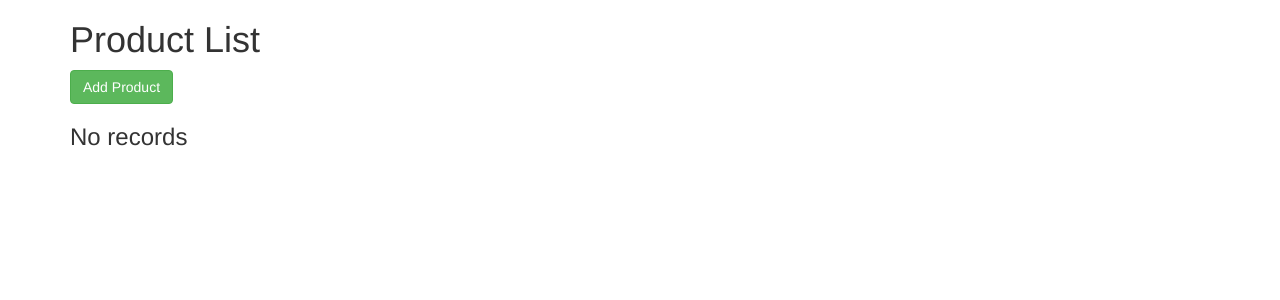
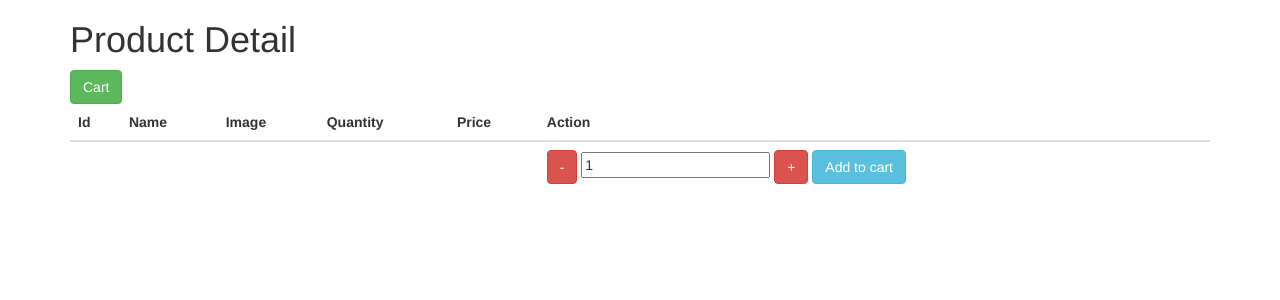
Before and after one commit to huongvu03/triumph_php, a PHP site: page /productDetail.php in a window 1280 px wide. Shown: the top 300 px of the page. Run offline with PHP 8.4, Linux system fonts and the light colour scheme; data that the repository does not hold is empty.

Commit message:
phan Huong

```diff
--- a/php/user/productDetail.php
+++ b/php/user/productDetail.php
@@ -1,17 +1,21 @@
 <?php
-    session_start();
+    if(isset($_GET["proId"])){
+        $proId= $_GET["proId"];
 
     $conn = mysqli_connect("localhost","root","","triumph_php");
     if(!$conn){
         die("error connect db");
     }
-    $query = "select * from product";
+    $query = "select * from product where proId=$proId";
     $result = mysqli_query($conn,$query);
-    $productList = array();
-    while($row = mysqli_fetch_array($result)){
-        $productList[]=$row;
+    if($result != null){
+        $product = mysqli_fetch_array($result);
+    }else{
+        die("cannot get product");
     }
     mysqli_close($conn);
+    // var_dump($product);
+    }
 ?>
 
 <!DOCTYPE html>
@@ -24,58 +28,74 @@
 
 </head>
 <body>
-    <?php
-        // if(!isset($_SESSION["admin"])){
-        //     header("Location: login.php");
-        // }
-    ?>
-    <?php
-        // include("header.php");
-    ?>
-    <!-- <a href="Logout.php" class="btn btn-warning">
-        Logout
-    </a> -->
     <div class="container">
-        <h1>Product List</h1>
-        <a href="product-create.php">
-            <button class="btn btn-success">Add Product</button>
-        </a>
-        <?php
-            if(count($productList)==0){
-                echo '<h3>No records</h3>';
-            } else{
-        ?>
+        <h1>Product Detail</h1>
+        <a href="cart.php" class="btn btn-success">
+        Cart
+    </a>
         <table class="table table-hover">
             <thead>
                 <tr>
                     <th>Id</th>
                     <th>Name</th>
+                    <th>Image</th>
+                    <th>Quantity</th>
                     <th>Price</th>
-                    <th>Quantity</th>
                     <th>Action</th>
                 </tr>
             </thead>
             <tbody>
-            <?php
-            foreach($productList as $pro){
-            ?>
+
                 <tr>
-                    <td><?=$pro["proId"]?></td>
-                    <td><?=$pro["proName"]?></td>
-                    <td><?=$pro["proImg"]?></td>
-                    <td><?=$pro["proQuantity"]?></td>
-                    <td><?=$pro["proPrice"]?></td>
+                    <td><?=$product["proId"]?></td>
+                    <td><?=$product["proName"]?></td>
+                    <td><?=$product["proImg"]?></td>
+                    <td><?=$product["proQuantity"]?></td>
+                    <td><?=$product["proPrice"]?></td>
                     <td>
-                        <a href="product-update.php?id=<?=$pro["id"]?>" class="btn btn-info">Update</a>
-                        <a href="product-delete.php?id=<?=$pro["id"]?>" class="btn btn-danger">Delete</a>
+                    <form action="productDetailProcess.php" method="post" >
+                            <button type="button"  onclick="handleMinus()"class="btn btn-danger">-</button>
+                            <input type="text" value="<?=$product["proId"]?>" hidden name="proId">
+                            <input id="amount" type="text" value="1" name="cartQuantity">
+                            <button type="button" onclick="handlePlus()"class="btn btn-danger">+</button>
+                            <button type="submit" class='btn btn-info' >Add to cart</button>
+                            </form>
+
+
+
                     </td>
                 </tr>
-            <?php
-            }?>
+
             </tbody>
         </table>
-        <?php
-            }?>
     </div>
 </body>
+<script>
+    let amountElement = document.getElementById('amount');
+    let amount = amountElement.value
+    let render =(amount) => {
+        amountElement.value = amount
+    }
+    let handlePlus = () => {
+        if(amount < <?=$product["proQuantity"]?>){
+            amount++;
+        render(amount);
+        }
+
+    }
+    let handleMinus = () => {
+        if(amount >1){
+            amount--;
+        render(amount);
+        }
+
+    }
+    amountElement.addEventListener('input', ()=>{
+        amount =amountElement.value;
+        amount = parseInt(amount);
+        amount =(isNaN(amount)||amount==0)?1:amount;
+        render(amount);
+    });
+
+</script>
 </html>
```
Also changed, not shown: php/user/productDetailProcess.php (+31 -0 lines).
